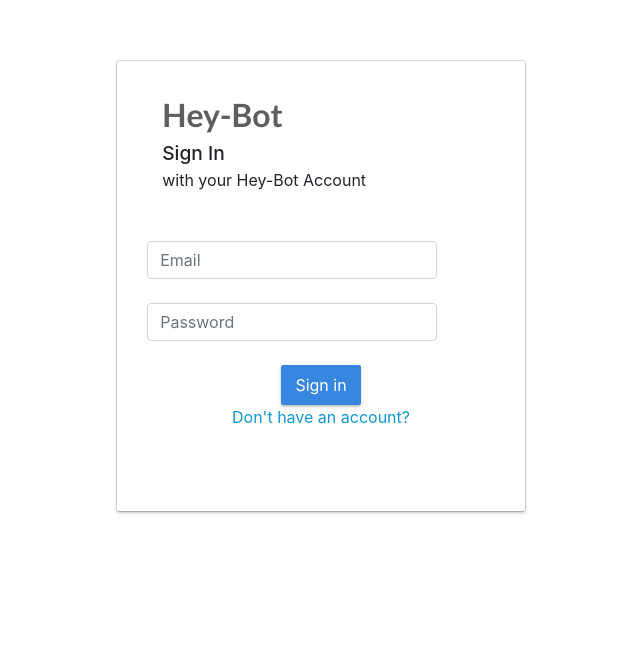
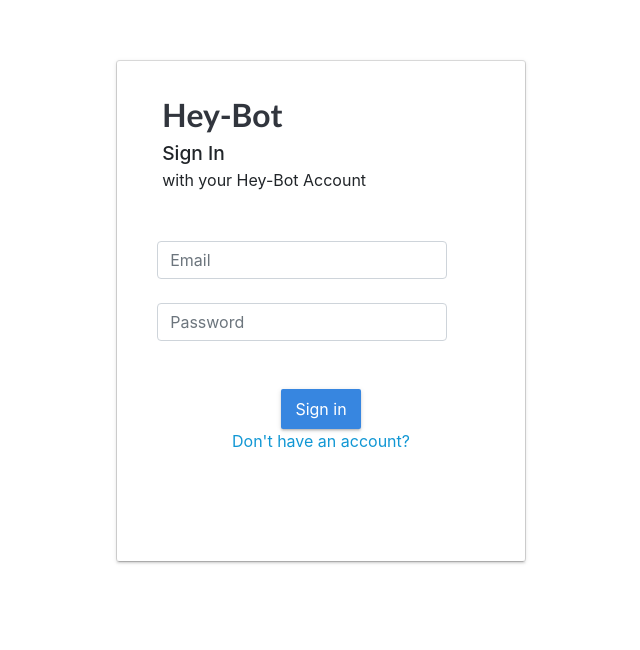
Before and after one commit to Streltz/heyteam, a React (Create React App) app in the folder hey-team/: page /signin in a window 1280 px wide. Shown: the part 150-800 px from the top of the page, without its empty margins (319-959 px from the left). Built offline with nearby package versions, Linux system fonts and the light colour scheme; what react-stripe-elements would draw is missing.

Commit message:
Signin - changed the color of the the logo

```diff
--- a/hey-team/src/components/login/Signin.js
+++ b/hey-team/src/components/login/Signin.js
@@ -36,8 +36,8 @@ class Signin extends React.Component {
       <main className="main-login">
         <Card className="edge-dull">
           <div className="login card-dull">
-            <form onSubmit={(e) => {this.handleSignIn(e)}}>
-              <div class="logo text-left col-md-12">Hey-Bot</div>
+            <form id="signin-form" onSubmit={(e) => {this.handleSignIn(e)}}>
+              <div class="logo-blue text-left col-md-12">Hey-Bot</div>
               <div class="text-left col-md-12 heading"> Sign In </div>
               <div class="text-left card-descriptor col-md-12">with your Hey-Bot Account</div>
               <br />
@@ -47,11 +47,11 @@ class Signin extends React.Component {
 
               <input class="col-md-10 form-control" name="password" type="password" value={this.state.value}
                 placeholder="Password" onChange={this.handleOnChange} /><br />
-
+              <br />
               <div class="col-md-12">
                 <button class="signin light-blue-btn" onClick={() => { this.handleSignIn() }}>Sign in</button><br />
+                <Link to="/signup" class="blue-link spaced">Don't have an account?</Link>
               </div>
-              <Link to="/signup" class="blue-link spaced">Don't have an account?</Link>
             </form>
           </div>
         </Card>
--- a/hey-team/src/components/login/styles.css
+++ b/hey-team/src/components/login/styles.css
@@ -3,18 +3,23 @@
     text-align: center;
     padding-top: 210px;
     padding-left: 15%;
-    padding-right: 15%;
-    padding-bottom: 30%;
+
+    padding-bottom: 17%;
+    background-color: white;
+    /* background: linear-gradient(to bottom, rgb(29, 117, 199), rgb(43, 62, 73)) */
 }
-.app
+
+
+#signin-form > input
 {
-    background-color: white !important;
+    margin-left: 10px;
 }
+
 .card-dull
 {
     box-shadow: 0 2px 2px 0 rgba(43, 43, 43, 0.151), 0 3px 1px -2px rgba(34, 34, 34, 0.082), 0 1px 5px 0 rgba(31, 31, 31, 0.13);
     padding: 30px;
-    height: 450px;
+    height: 500px;
 }
 
 .blue-link
@@ -48,6 +53,15 @@
     font-size: 2em;
     padding: 0px;
 }
+.logo-blue
+{
+    color:rgba(2, 7, 17, 0.815);
+    font-family: 'Lato', sans-serif;
+    font-weight: 700;
+    font-size: 2em;
+    padding: 0px;
+}
+
 .heading
 {
     font-weight: 520;
```
